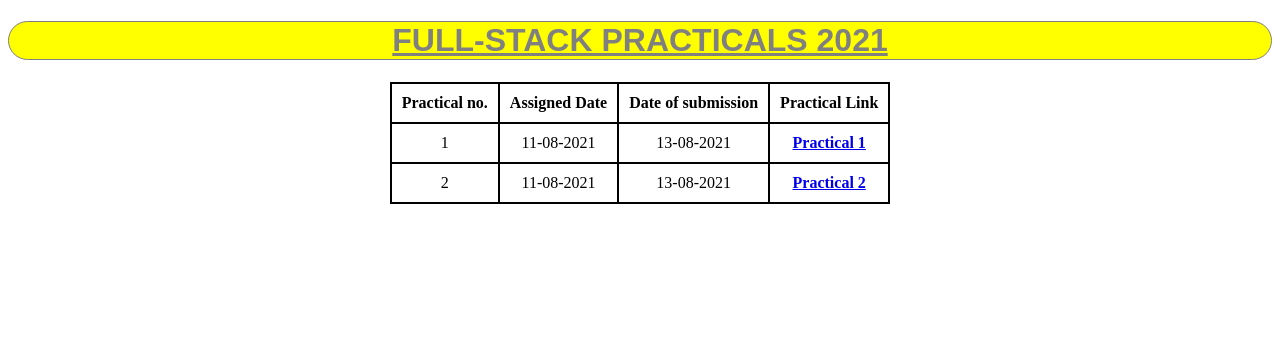
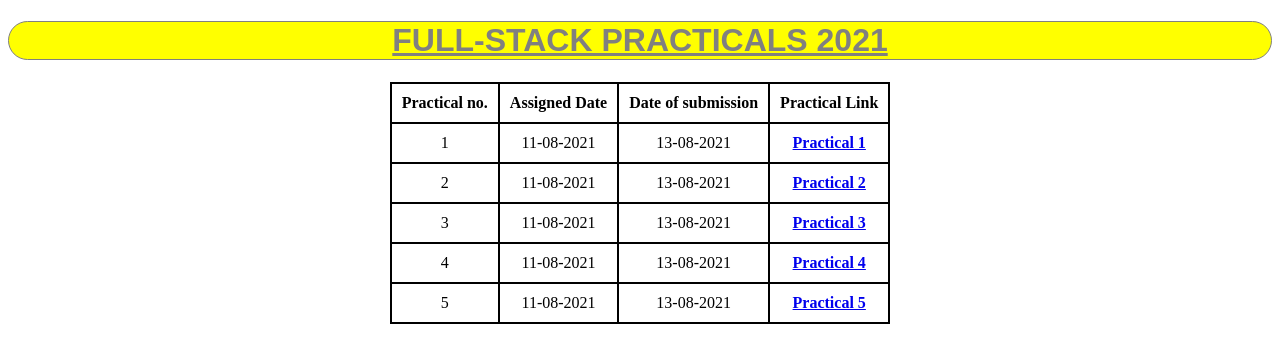
Before and after one commit to aloksrivastava7/Full-Stack-Practicals-2021, a plain HTML site: page index.html in a window 1280 px wide. Drawn offline with Linux system fonts and the light colour scheme.

Commit message:
New practicals

```diff
--- a/index.html
+++ b/index.html
@@ -28,6 +28,24 @@
         <td>13-08-2021</td>
         <td> <a href="./pages/practical2.html"><b>Practical 2</b></a></td>
       </tr>
+      <tr>
+        <td>3</td>
+        <td>11-08-2021</td>
+        <td>13-08-2021</td>
+        <td> <a href="./pages/practical3.html"><b>Practical 3</b></a></td>
+      </tr>
+      <tr>
+        <td>4</td>
+        <td>11-08-2021</td>
+        <td>13-08-2021</td>
+        <td> <a href="./pages/practical4.html"><b>Practical 4</b></a></td>
+      </tr>
+      <tr>
+        <td>5</td>
+        <td>11-08-2021</td>
+        <td>13-08-2021</td>
+        <td> <a href="./pages/practical5.html"><b>Practical 5</b></a></td>
+      </tr>
     </table>
   </body>
 </html>
```
Also changed, not shown: pages/practical3.html (added), pages/practical4.html (added), pages/practical5.html (added).
